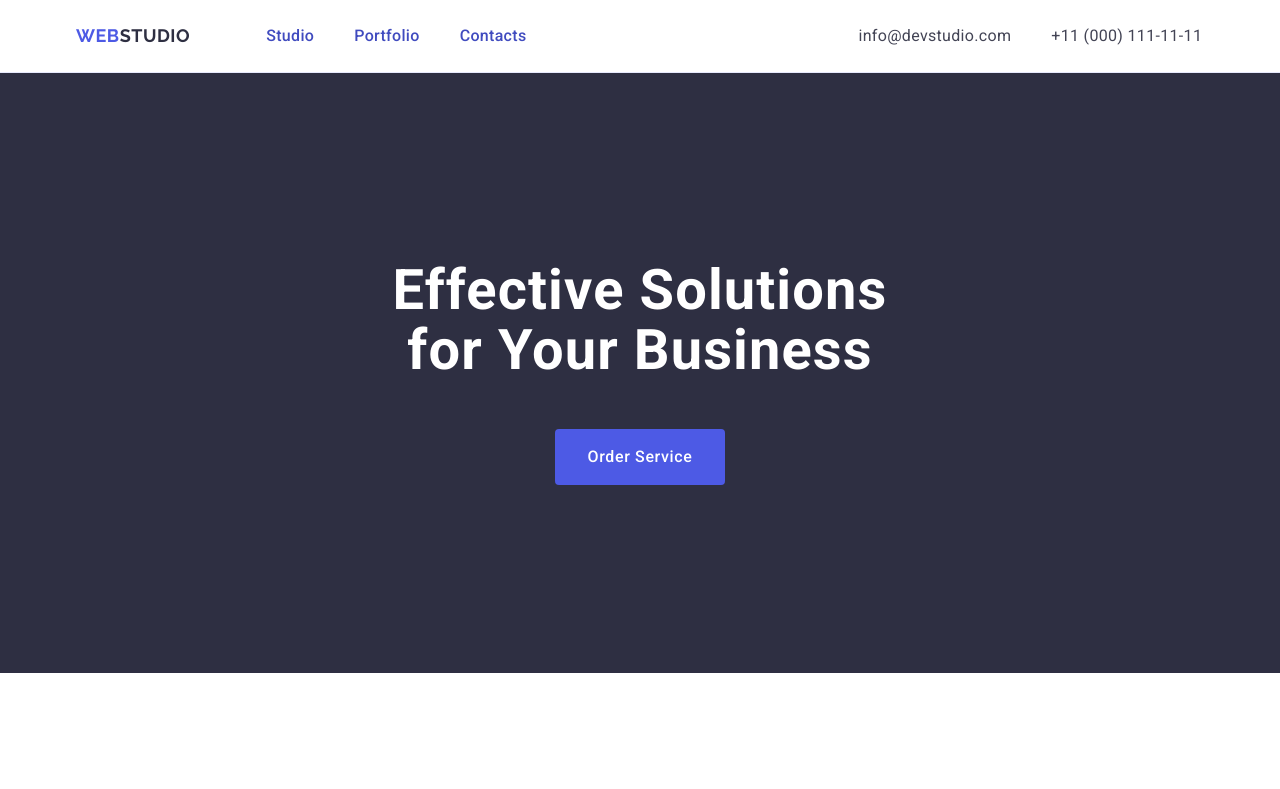
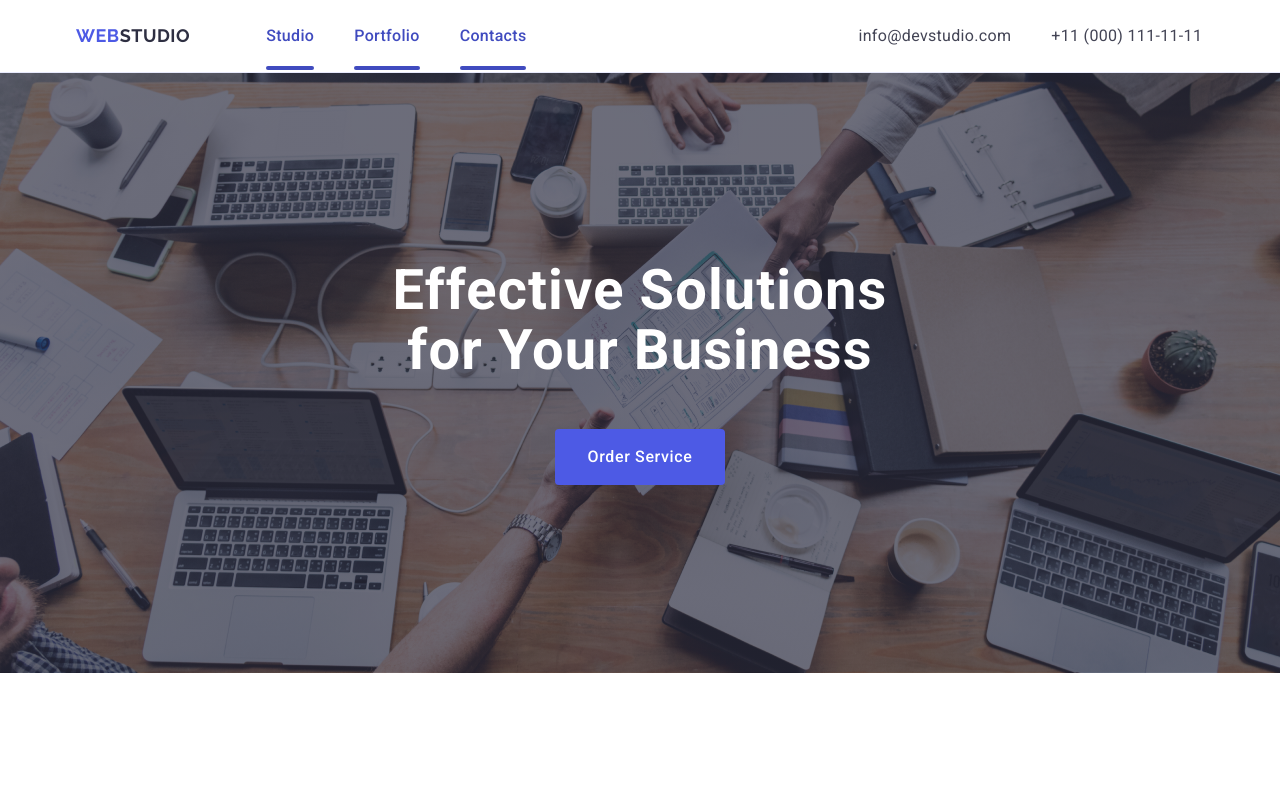
Before and after one commit to kateyka0/goit-markup-hw-04, a plain HTML site: page index.html in a window 1280 px wide. Shown: the top 789 px of the page. Drawn offline with nearby package versions, Linux system fonts and the light colour scheme.

Commit message:
Update style.css

```diff
--- a/css/style.css
+++ b/css/style.css
@@ -93,7 +93,7 @@ color:#404BBF;
 line-height: 150%;
 padding: 24px 0;
 position: relative;
-    transition: color 250ms cubic-bezier(0.4, 0, 0.2, 1)
+transition: color 250ms cubic-bezier(0.4, 0, 0.2, 1)
 }
 .header-nav-link:hover,
 .header-nav-link:active,
@@ -101,7 +101,7 @@ position: relative;
 color: #404BBF ;
 }
 
-.header-nav-link:hover::after {
+.header-nav-link::after {
     content: '';
     width: 100%;
     position: absolute;
@@ -137,8 +137,8 @@ letter-spacing: 0.02em
 /*section 1*/
 .title-page {
     padding: 188px 0;
-    background-image: linear-gradient( rgba(46, 47, 66, 0.7), rgba(46, 47, 66, 0.7)),
-    url(../images/people-office\ 1.jpg);
+    background-image: linear-gradient(rgba(46, 47, 66, 0.7), rgba(46, 47, 66, 0.7)),
+    url(../images/people-office.jpg);
     max-width: 1440px;
     background-color: #2E2F42;
     background-repeat: no-repeat;
@@ -280,6 +280,7 @@ box-shadow: 0px 1px 6px rgba(46, 47, 66, 0.08),
     display: flex;
     align-items: center;
     justify-content: center;
+    transition: background-color 250ms cubic-bezier(0.4, 0, 0.2, 1);
 }
 .team-list-link:hover,
 .team-list-link:focus {
@@ -428,6 +429,7 @@ justify-content: center;
 align-items: center;
 border-radius: 50%;
 background-color: #4D5AE5;
+transition: background-color 250ms cubic-bezier(0.4, 0, 0.2, 1);
 }
 .footer-link:hover,
 .footer-link:focus {
```
